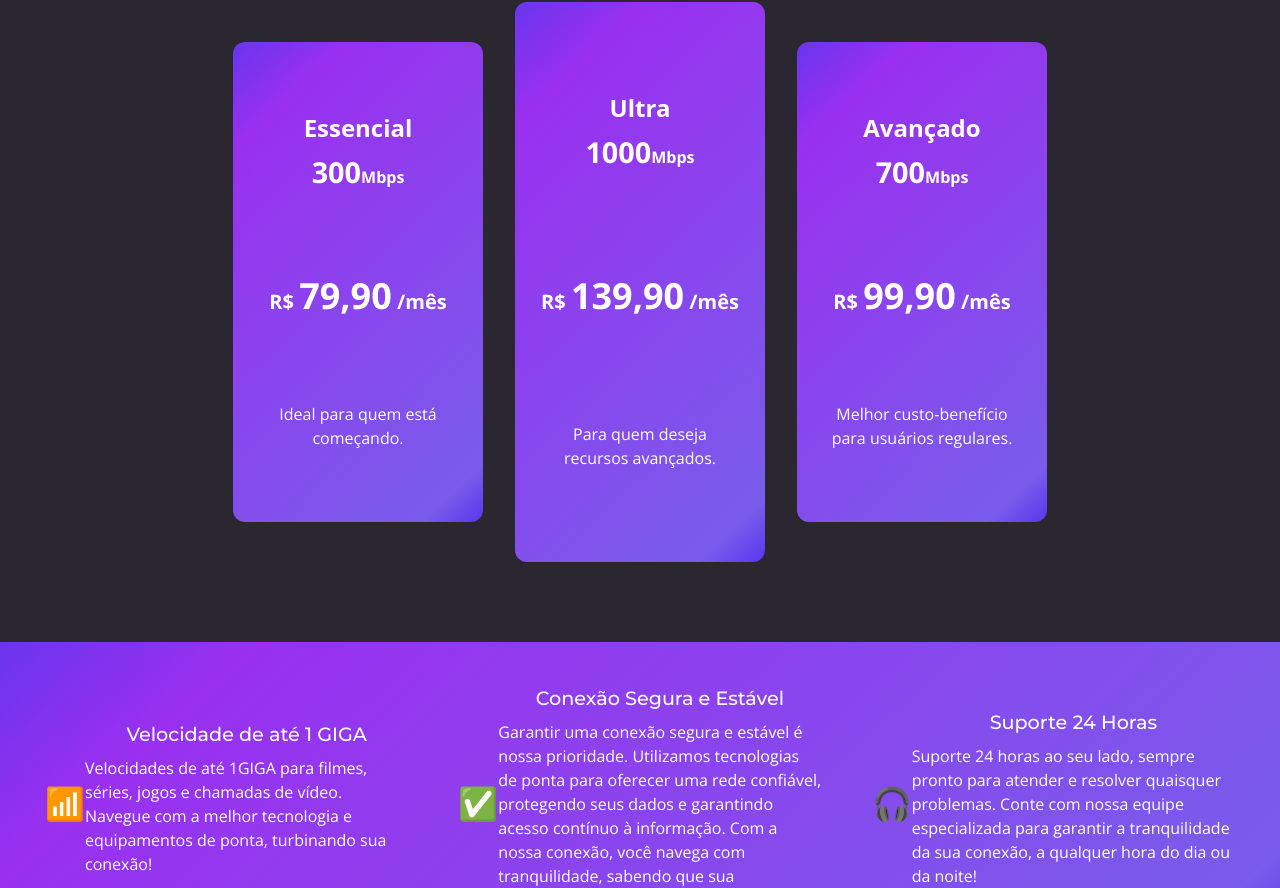
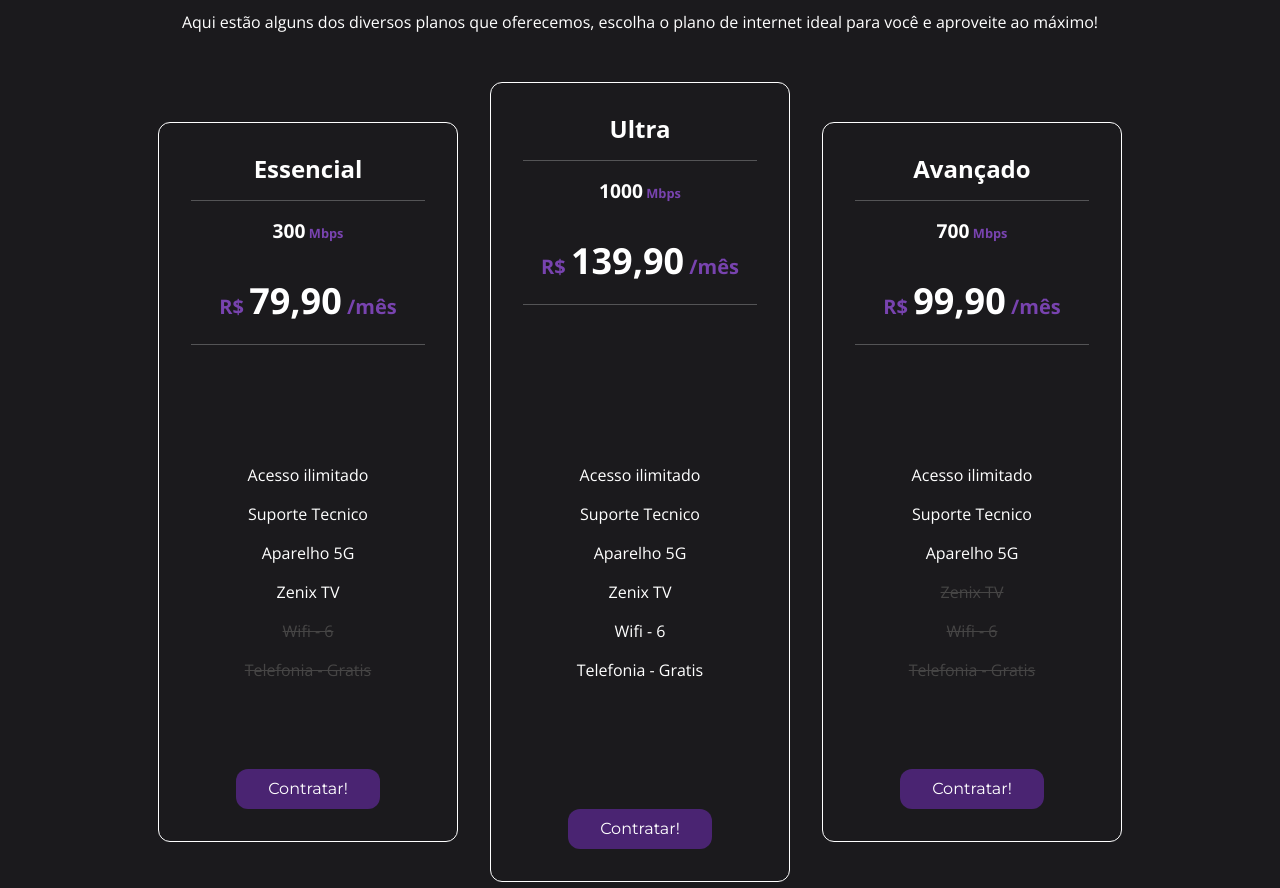
Before and after one commit to martinsalan2003/black-net, a React (Vite) app in the folder black-net/: page / in a window 1280 px wide. Shown: the part 1494-2382 px from the top of the page. Built offline with nearby package versions, Linux system fonts and the light colour scheme.

Commit message:
troca componente card

```diff
--- a/black-net/src/components/Plans.jsx
+++ b/black-net/src/components/Plans.jsx
@@ -1,63 +1,101 @@
-import { useState } from "react";
 import '../styles/styles-components/Plans.sass';
 
 const plans = [
-    { title: "Essencial", price: "79,90", strinngLeftValue:'R$', stringRithValue:'/mês', speed: "300", stringRithMb:'Mbps', description: "Ideal para quem está começando." },
-    { title: "Ultra", price: "139,90", strinngLeftValue: 'R$', stringRithValue:'/mês', speed: "1000", stringRithMb:'Mbps', description: "Para quem deseja recursos avançados." },
-    { title: "Avançado", price: "99,90", strinngLeftValue:'R$', stringRithValue:'/mês',  speed: "700", stringRithMb:'Mbps', description: "Melhor custo-benefício para usuários regulares." }
-];
+    {
+        title: "Essencial",
+        price: "79,90",
+        stringLeftValue: 'R$',
+        stringRightValue: '/mês',
+        speed: "300",
+        stringRightMb: 'Mbps',
+        features: [
+            "Acesso ilimitado",
+            "Suporte Tecnico",
+            "Aparelho 5G",
+            "Zenix TV",
+            "Wifi - 6",
+            "Telefonia - Gratis"
+        ],
+        availableFeatures: 4
+    },
 
-const features = [
-    { name: "Acesso Público", essential: true, advanced: true, ultra: true },
-    { name: "Acesso Privado", essential: false, advanced: true, ultra: true },
-    { name: "Permissões Avançadas", essential: true, advanced: true, ultra: true },
-    { name: "Compartilhamento", essential: false, advanced: true, ultra: true },
-    { name: "Membros Ilimitados", essential: false, advanced: true, ultra: true },
-    { name: "Segurança Extra", essential: false, advanced: false, ultra: true }
+    {
+        title: "Ultra",
+        price: "139,90",
+        stringLeftValue: 'R$',
+        stringRightValue: '/mês',
+        speed: "1000",
+        stringRightMb: 'Mbps',
+        features: [
+            "Acesso ilimitado",
+            "Suporte Tecnico",
+            "Aparelho 5G",
+            "Zenix TV",
+            "Wifi - 6",
+            "Telefonia - Gratis"
+        ],
+        availableFeatures: 6
+    },
+
+    {
+        title: "Avançado",
+        price: "99,90",
+        stringLeftValue: 'R$',
+        stringRightValue: '/mês',
+        speed: "700",
+        stringRightMb: 'Mbps',
+        features: [
+            "Acesso ilimitado",
+            "Suporte Tecnico",
+            "Aparelho 5G",
+            "Zenix TV",
+            "Wifi - 6",
+            "Telefonia - Gratis"
+        ],
+        availableFeatures: 3
+    }
 ];
 
 export default function Plans() {
-    const [activeCard, setActiveCard] = useState(null);
-
     return (
         <section className="pricing-section">
             <h2>Escolha seu Plano</h2>
-            <p>Aqui estão alguns dos diversos planos que oferecemos, Escolha o plano de internet ideal para você e aproveite ao máximo!</p>
+            <p>Aqui estão alguns dos diversos planos que oferecemos, escolha o plano de internet ideal para você e aproveite ao máximo!</p>
 
             <div className="card-container">
                 {plans.map((plan, index) => (
-                    <div
-                        key={index}
-                        className={`card ${activeCard === index ? "hovered" : ""}`}
-                        onMouseEnter={() => setActiveCard(index)}
-                        onMouseLeave={() => setActiveCard(null)}
-                        style={{ transition: "all 0.3s ease-in-out", transform: activeCard === index ? "scale(1.05)" : "scale(1)", boxShadow: activeCard === index ? "0px 4px 20px rgba(0, 0, 0, 0.2)" : "none" }}
-                    >
+                    <div key={index} className="card">
                         <div className="card-body">
-                            {activeCard === index ? (
-                                <>
-                                    <h3 className="card-title2">Bela escolha!</h3>
-                                    <p className="card-text-add">
-                                        <a href="/agendar" className="card-link">Clique aqui e agende sua instalação!</a>
-                                    </p>
-                                </>
-                            ) : (
-                                <>
-                                    <div className="cardheader">
-                                        <h3 className="card-title">{plan.title}</h3>
-                                        <p className="card-speed"><span>{plan.speed}</span>{plan.stringRithMb}</p>
-                                    </div>
-                                    <p className="card-subtitle">
-                                        {plan.strinngLeftValue} <span>{plan.price}</span> {plan.stringRithValue}
-                                    </p>
-                                    <p className="card-text">{plan.description}</p>
-                                </>
-                            )}
+                            <div className="cardheader">
+                                <h3 className="card-title">{plan.title}</h3>
+                                <hr className="featurette-divider divisor" />
+                                <p className="card-speed">
+                                    <span>{plan.speed}</span> {plan.stringRightMb}
+                                </p>
+
+                                <p className="card-subtitle">
+                                    {plan.stringLeftValue} <span>{plan.price}</span> {plan.stringRightValue}
+                                    <hr className="featurette-divider divisor" />
+                                </p>
+                            </div>
+
+                            <div className="container-features">
+                                <ul className="card-features">
+                                    {plan.features.map((feature, idx) => (
+                                        <li key={idx} className={idx >= plan.availableFeatures ? "disabled" : ""}>
+                                            {idx >= plan.availableFeatures ? <s>{feature}</s> : feature}
+                                        </li>
+                                    ))}
+                                </ul>
+                            </div>
+
+                            <div className='container-btn'>
+                                <a href="#"><button type='button'>Contratar!</button></a>
+                            </div>
                         </div>
                     </div>
                 ))}
             </div>
-
         </section>
     );
 }
--- a/black-net/src/components/Slogan.jsx
+++ b/black-net/src/components/Slogan.jsx
@@ -3,7 +3,7 @@ import '../styles/styles-components/Slogan.sass'
 export default function Slogan(){
     return(
 
-        <section className="container slogan">
+        <section className=" slogan">
             <h1>Black<span>Net.</span></h1>
             <p>Exclusividade e potência na sua conexão, navegue sem limites!</p>
 
--- a/black-net/src/styles/styles-components/Plans.sass
+++ b/black-net/src/styles/styles-components/Plans.sass
@@ -25,36 +25,69 @@
         gap: 2rem
 
     .card
-        background: $fundo-cards !important
-        border: none
+        cursor: default !important
+        border: 1px solid $branco-clasico
+        background: transparent
         border-radius: 12px
-        transition: transform 0.3s ease, box-shadow 0.3s ease
         cursor: pointer
-        width: 250px
-        height: 60vh
+        width: 300px
+        height: 90vh
 
-        &.hovered
-            transform: scale(1.05)
-            box-shadow: 0px 8px 15px rgba(0, 0, 0, 0.2)
+        .divisor
+            color: $branco-clasico
 
-        &:active
-            transform: scale(0.98)
 
         .card-body
             height: 60vh
-            padding: 1.5rem
+            padding: 2em
             display: flex
             flex-direction: column
-            justify-content: space-evenly
+            justify-content: space-between
+
+
+            .card-features
+
+                text-align: center !important
+                display: flex
+                flex-direction: column
+                gap: 15px
+                margin: 0
+                padding: 0
+
+                s
+                    color: #464545
+
+                ul,li
+                    font-family: $font-paragrafos
+                    color: $branco-clasico !important
+                    list-style: none
+
+
+
+        .container-btn
+
+                    button
+                        cursor: pointer !important
+                        border: none
+                        color: $branco-clasico
+                        font-family: $font-Montserrat
+                        background-color: $cor-primaria
+                        border-radius: 12px
+                        padding: .5em 2em
+
+                    button:hover
+
+                        background-color: #7c2dca
 
 
         .card-speed
             font-weight: bold
-
-
+            font-size: .8em !important
+            color: $branco-clasico
+            color: $cor-secundaria !important
             span
-                font-size: 1.8em
                 color: $branco-clasico
+                font-size: 1.5em
 
         .card-title
             font-size: 1.5rem
@@ -62,68 +95,19 @@
             color: $branco-clasico
 
         .card-subtitle
+
             font-size: 1.25rem
             font-weight: bold
-            color: $branco-clasico
+            color: $cor-secundaria !important
 
             span
                 font-size: 1.8em
                 color: $branco-clasico
 
 
-        // eveto de escolher o plano
-        .card-title2
-            color: $branco-clasico
+    .card-container .card:nth-child(2)
+        height: 100vh
 
-        .card-text-add
-            border-radius: 12px
-            padding: 5px 10px
-            background-color: $cor-primaria
-        .card-link
-            font-weight: bold
-            text-decoration: none
-            color: $branco-clasico
-
-
-
-    .card-container .card:nth-child(2)
-        height: 70vh
-
-
-
-
-
-// Estilização da Tabela
-.table-container
-    cursor: default
-    margin-top: 5rem
-    overflow-x: auto
-
-    h3
-        font-size: 2rem
-        margin-bottom: 1rem
-        color: $branco-clasico
-
-    .plans-table
-        width: 100%
-        border-collapse: collapse
-        background: transparent,
-        color: $branco-clasico
-        border-radius: 10px
-        overflow: hidden
-
-        th, td
-            padding: 15px
-            border-bottom: 1px solid $branco-clasico
-
-        th
-            font-weight: bold
-
-        tr:hover
-            background: $cor-secundaria
-
-        td
-            font-size: 1rem
 
 
 
@@ -132,10 +116,3 @@
         padding: 1em 0
     .card-container .card:nth-child(2)
         height: 60vh
-
-    .table-container
-        font-size: 0.7rem
-        td, th
-            padding: 10px
-        td
-            font-size: 1.2em !important
--- a/black-net/src/styles/styles-components/Slogan.sass
+++ b/black-net/src/styles/styles-components/Slogan.sass
@@ -2,7 +2,10 @@
 
 
 .slogan
+
+    height: 50vh !important
     padding: 5rem 0
+
 
     height: 40vh
     display: flex
--- a/black-net/src/styles/styles-global/main.sass
+++ b/black-net/src/styles/styles-global/main.sass
@@ -1,7 +1,7 @@
 @import '../styles-global/variables'
 
 body
-    background-color: #2B2730!important
+    background-color: #1b1a1d!important
 
 
     overflow-x: hidden
```
